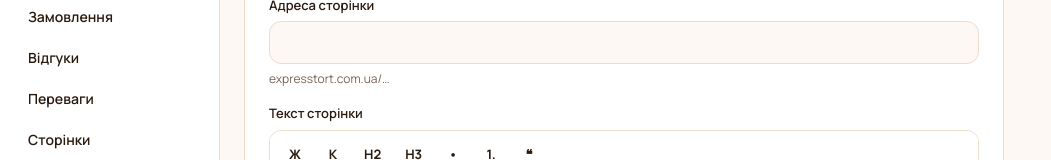
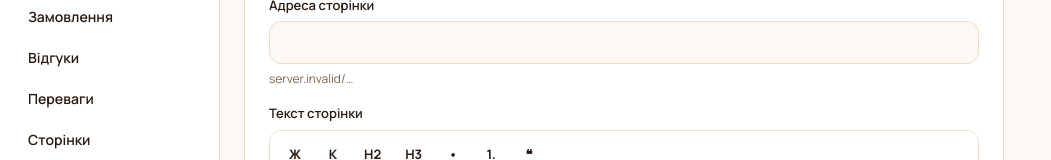
Before and after one commit to exprestort-jpg/exprestort, a Next.js app: page /admin/pages/new in a window 1280 px wide. Shown: the part 201-361 px from the top of the page, without its empty margins (0-1051 px from the left). Built offline with nearby package versions, Linux system fonts and the light colour scheme; no server answers; sample sign-in values are in the browser's storage; a web font is replaced by a local one.

Commit message:
use site url

```diff
--- /dev/null
+++ b/src/app/admin/(protected)/_components/site-host.tsx
@@ -0,0 +1,26 @@
+"use client";
+
+import { createContext, useContext } from "react";
+
+/**
+ * The public host is server-side config (SITE_URL), but the slug fields that
+ * preview a public URL are client components. The layout reads it once and
+ * hands it down instead of every form hardcoding the domain.
+ */
+const SiteHostContext = createContext("");
+
+export function SiteHostProvider({
+  host,
+  children,
+}: {
+  host: string;
+  children: React.ReactNode;
+}) {
+  return (
+    <SiteHostContext.Provider value={host}>{children}</SiteHostContext.Provider>
+  );
+}
+
+export function useSiteHost(): string {
+  return useContext(SiteHostContext);
+}
--- a/src/app/admin/(protected)/categories/category-form.tsx
+++ b/src/app/admin/(protected)/categories/category-form.tsx
@@ -8,6 +8,7 @@ import { slugify } from "@/lib/slug";
 import { useAdminForm } from "@/lib/use-admin-form";
 import styles from "../_components/admin.module.css";
 import { ImageField } from "../_components/image-field";
+import { useSiteHost } from "../_components/site-host";
 import { saveCategory } from "./actions";
 
 export type CategoryFormValues = {
@@ -45,6 +46,7 @@ export function CategoryForm({ values }: { values: CategoryFormValues }) {
   // Only a brand-new category follows the title; editing an existing slug would
   // break every link already pointing at it.
   const [slugLocked, setSlugLocked] = useState(Boolean(values.id));
+  const siteHost = useSiteHost();
 
   const { errors } = form;
   const titleField = form.field("title");
@@ -96,7 +98,7 @@ export function CategoryForm({ values }: { values: CategoryFormValues }) {
           }}
         />
         <span className={styles.hint}>
-          expresstort.com.ua/catalog/{form.values.slug || "…"}
+          {siteHost}/catalog/{form.values.slug || "…"}
         </span>
         {errors.slug ? (
           <span className={styles.fieldError}>{errors.slug}</span>
--- a/src/app/admin/(protected)/layout.tsx
+++ b/src/app/admin/(protected)/layout.tsx
@@ -1,5 +1,7 @@
 import type { Metadata } from "next";
 import { requireAdmin } from "@/lib/require-admin";
+import { siteHost } from "@/lib/site";
+import { SiteHostProvider } from "./_components/site-host";
 import { logoutAction } from "./actions";
 import styles from "./layout.module.css";
 
@@ -48,7 +50,9 @@ export default async function AdminLayout({ children }: LayoutProps<"/admin">) {
           </button>
         </form>
       </aside>
-      <main className={styles.content}>{children}</main>
+      <main className={styles.content}>
+        <SiteHostProvider host={siteHost()}>{children}</SiteHostProvider>
+      </main>
     </div>
   );
 }
--- a/src/app/admin/(protected)/pages/page-form.tsx
+++ b/src/app/admin/(protected)/pages/page-form.tsx
@@ -8,6 +8,7 @@ import { slugify } from "@/lib/slug";
 import { useAdminForm } from "@/lib/use-admin-form";
 import styles from "../_components/admin.module.css";
 import { RichEditor } from "../_components/rich-editor";
+import { useSiteHost } from "../_components/site-host";
 import { savePage } from "./actions";
 
 export type PageFormValues = {
@@ -42,6 +43,7 @@ export function PageForm({ values }: { values: PageFormValues }) {
     state,
   });
   const [slugLocked, setSlugLocked] = useState(Boolean(values.id));
+  const siteHost = useSiteHost();
 
   const { errors } = form;
   const titleField = form.field("title");
@@ -93,7 +95,7 @@ export function PageForm({ values }: { values: PageFormValues }) {
           }}
         />
         <span className={styles.hint}>
-          expresstort.com.ua/{form.values.slug || "…"}
+          {siteHost}/{form.values.slug || "…"}
         </span>
         {errors.slug ? (
           <span className={styles.fieldError}>{errors.slug}</span>
--- a/src/app/admin/(protected)/products/product-form.tsx
+++ b/src/app/admin/(protected)/products/product-form.tsx
@@ -16,6 +16,7 @@ import {
   type GalleryImage,
   ImageGalleryField,
 } from "../_components/image-gallery-field";
+import { useSiteHost } from "../_components/site-host";
 import { saveProduct } from "./actions";
 
 export type VariantValues = {
@@ -95,6 +96,7 @@ export function ProductForm({
     state,
   });
   const [slugLocked, setSlugLocked] = useState(Boolean(values.id));
+  const siteHost = useSiteHost();
   const [variants, setVariants] = useState<VariantValues[]>(values.variants);
   const [sections, setSections] = useState<SectionValues[]>(values.sections);
   const [isActive, setIsActive] = useState(values.isActive);
@@ -175,7 +177,7 @@ export function ProductForm({
           }}
         />
         <span className={styles.hint}>
-          expresstort.com.ua/product/{form.values.slug || "…"}
+          {siteHost}/product/{form.values.slug || "…"}
         </span>
         {errors.slug ? (
           <span className={styles.fieldError}>{errors.slug}</span>
--- a/src/lib/site.ts
+++ b/src/lib/site.ts
@@ -12,3 +12,10 @@ export function siteUrl(path = "/"): string {
 
   return new URL(path, base).toString();
 }
+
+/**
+ * Host only, no scheme — for UI that previews a public URL to an admin.
+ */
+export function siteHost(): string {
+  return new URL(siteUrl()).host;
+}
```
